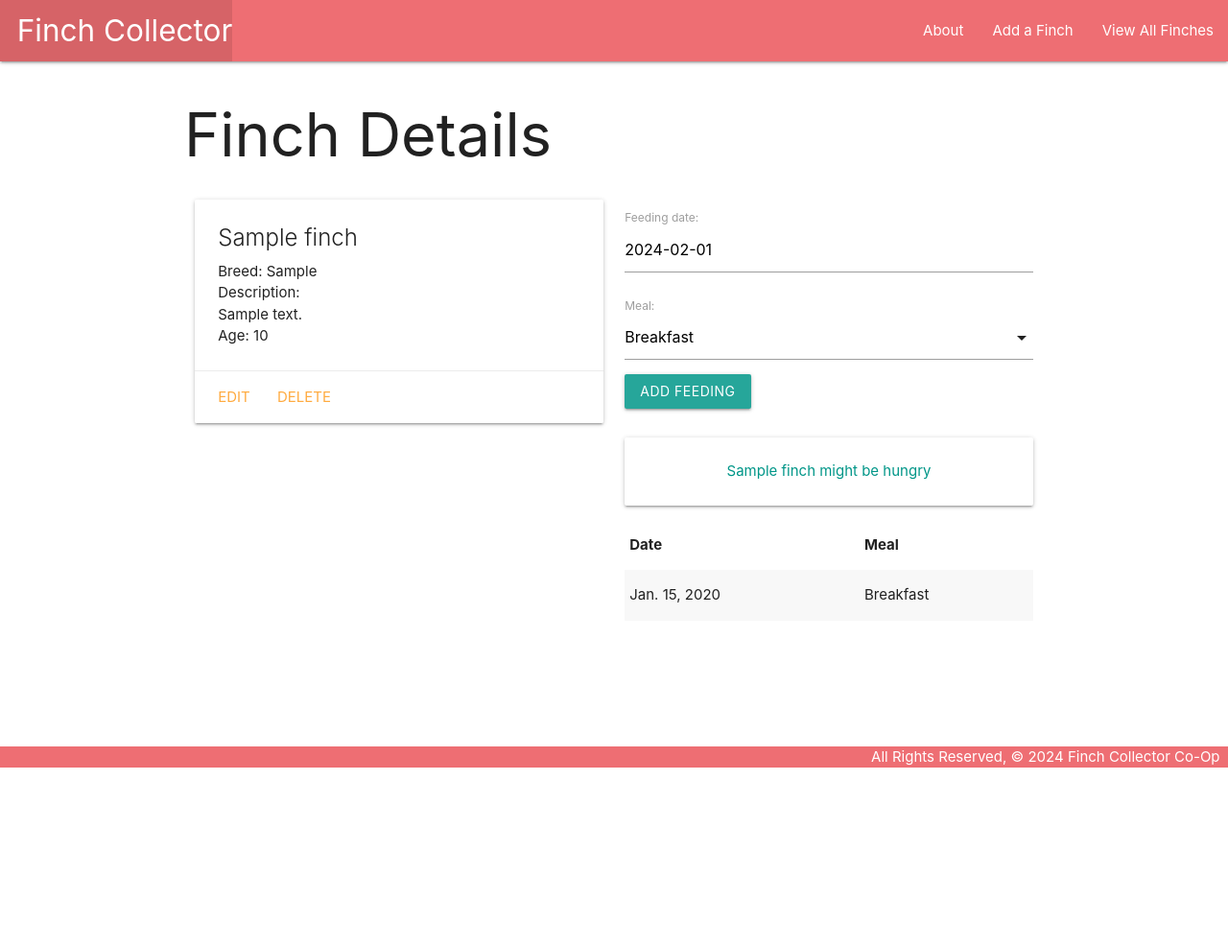
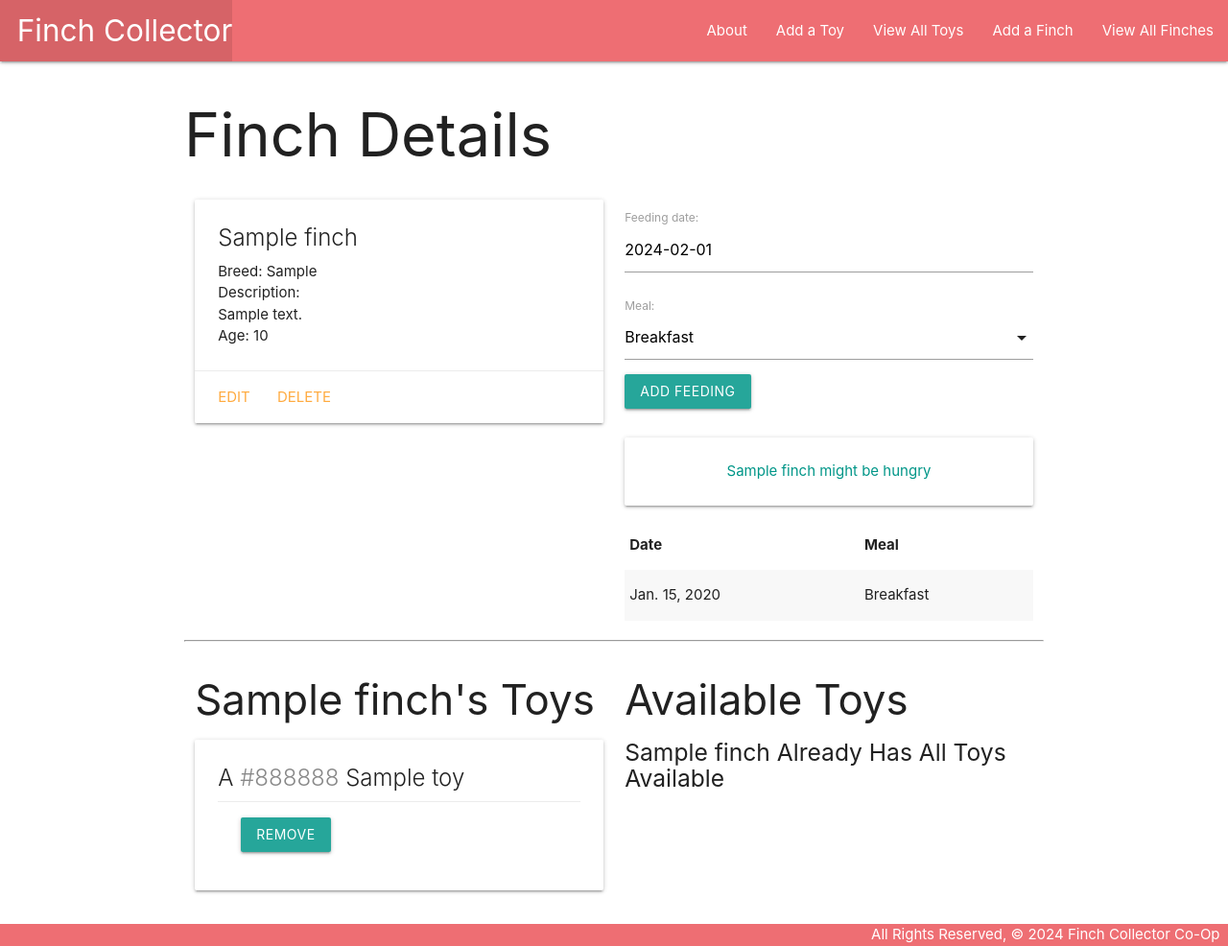
Before and after one commit to nicodrose/finch-collector, a Django app: page /finches/1/ in a window 1280 px wide. Shown: the whole page at 96% size. Before the commit the page ends 800 px from the top, so only its background shows below. Run offline with Django 5.2, Linux system fonts and the light colour scheme; tables that the repository leaves empty hold one stand-in row (values such as "Sample post").

Commit message:
Updated for lab part 5

```diff
--- a/main_app/admin.py
+++ b/main_app/admin.py
@@ -1,6 +1,7 @@
 from django.contrib import admin
-from .models import Finch, Feeding
+from .models import Finch, Feeding, Toy
 
 # Register your models here.
 admin.site.register(Finch)
 admin.site.register(Feeding)
+admin.site.register(Toy)
--- a/main_app/models.py
+++ b/main_app/models.py
@@ -9,11 +9,23 @@ MEALS = (
 )
 
 # Create your models here.
+class Toy(models.Model):
+  name = models.CharField(max_length=50)
+  color = models.CharField(max_length=20)
+
+  def __str__(self):
+    return self.name
+
+  def get_absolute_url(self):
+    return reverse('toys_detail', kwargs={'pk': self.id})
+
+
 class Finch(models.Model):
   name = models.CharField(max_length=100)
   breed = models.CharField(max_length=100)
   description = models.TextField(max_length=250)
   age = models.IntegerField()
+  toys = models.ManyToManyField(Toy)
 
   def __str__(self):
     return f'{self.name} ({self.id})'
--- a/main_app/templates/base.html
+++ b/main_app/templates/base.html
@@ -20,6 +20,8 @@
         </ul>
         <ul class="right">
           <li><a href="{% url 'about' %}">About</a></li>
+          <li><a href="{% url 'toys_create' %}">Add a Toy</a></li>
+          <li><a href="{% url 'toys_index' %}">View All Toys</a></li>
           <li><a href="{% url 'finches_create' %}">Add a Finch</a></li>
           <li><a href="{% url 'index' %}">View All Finches</a></li>
         </ul>
--- a/main_app/templates/finches/detail.html
+++ b/main_app/templates/finches/detail.html
@@ -50,6 +50,54 @@
   </div>
 </div>
 
+<hr>
+<div class="row">
+  <div class="col s6">
+    <h3>{{ finch.name }}'s Toys</h3>
+    {% if finch.toys.count %}
+      {% for toy in finch.toys.all %}
+        <div class="card">
+          <div class="card-content">
+            <span class="card-title">
+              A <span style="color: {{ toy.color }}">{{ toy.color }}</span> {{ toy.name }}
+            </span>
+            <div class="card-action">
+              <form action="{% url 'unassoc_toy' finch.id toy.id %}" method="POST">
+                {% csrf_token %}
+                <button type="submit" class="btn">Remove</button>
+              </form>
+            </div>
+          </div>
+        </div>
+      {% endfor %}
+    {% else %}
+      <h5>No Toys, Meep</h5>
+    {% endif %}
+  </div>
+  <div class="col s6">
+    <h3>Available Toys</h3>
+    {% if toys.count %}
+      {% for toy in toys.all %}
+        <div class="card">
+          <div class="card-content">
+            <span class="card-title">
+              A <span style="color: {{ toy.color }}">{{ toy.color }}</span> {{ toy.name }}
+            </span>
+          </div>
+          <div class="card-action">
+            <form action="{% url 'assoc_toy' finch.id toy.id %}" method="POST">
+              {% csrf_token %}
+              <button type="submit" class="btn">Add</button>
+            </form>
+          </div>
+        </div>
+      {% endfor %}
+    {% else %}
+      <h5>{{finch.name}} Already Has All Toys Available</h5>
+    {% endif %}
+  </div>
+</div>
+
 <script>
   const dateEl = document.getElementById('id_date');
     M.Datepicker.init(dateEl, {
--- a/main_app/urls.py
+++ b/main_app/urls.py
@@ -10,4 +10,11 @@ urlpatterns = [
   path('finches/<int:pk>/update/', views.FinchUpdate.as_view(), name='finches_update'),
   path('finches/<int:pk>/delete/', views.FinchDelete.as_view(), name='finches_delete'),
   path('finches/<int:finch_id>/add_feeding/', views.add_feeding, name='add_feeding'),
+  path('finches/<int:finch_id>/assoc_toy/<int:toy_id>/', views.assoc_toy, name='assoc_toy'),
+  path('finches/<int:finch_id>/unassoc_toy/<int:toy_id>/', views.unassoc_toy, name='unassoc_toy'),
+  path('toys/', views.ToyList.as_view(), name='toys_index'),
+  path('toys/<int:pk>/', views.ToyDetail.as_view(), name='toys_detail'),
+  path('toys/create/', views.ToyCreate.as_view(), name='toys_create'),
+  path('toys/<int:pk>/update/', views.ToyUpdate.as_view(), name='toys_update'),
+  path('toys/<int:pk>/delete/', views.ToyDelete.as_view(), name='toys_delete'),
 ]
--- a/main_app/views.py
+++ b/main_app/views.py
@@ -1,6 +1,7 @@
 from django.shortcuts import render, redirect
 from django.views.generic.edit import CreateView, UpdateView, DeleteView
-from .models import Finch
+from django.views.generic import ListView, DetailView
+from .models import Finch, Toy
 from .forms import FeedingForm
 
 # Create your views here.
@@ -18,14 +19,16 @@ def finches_index(request):
 
 def finches_detail(request, finch_id):
   finch = Finch.objects.get(id=finch_id)
+  id_list = finch.toys.all().values_list('id')
+  toys_cat_doesnt_have = Toy.objects.exclude(id__in=id_list)
   feeding_form = FeedingForm()
   return render(request, 'finches/detail.html', {
-    'finch': finch, 'feeding_form': feeding_form
+    'finch': finch, 'feeding_form': feeding_form, 'toys': toys_cat_doesnt_have
     })
 
 class FinchCreate(CreateView):
   model = Finch
-  fields = '__all__'
+  fields = ['name', 'breed', 'description', 'age']
 
 class FinchUpdate(UpdateView):
   model = Finch
@@ -43,3 +46,29 @@ def add_feeding(request, finch_id):
     new_feeding.finch_id = finch_id
     new_feeding.save()
   return redirect('detail', finch_id=finch_id)
+
+class ToyList(ListView):
+  model = Toy
+
+class ToyDetail(DetailView):
+  model = Toy
+
+class ToyCreate(CreateView):
+  model = Toy
+  fields = '__all__'
+
+class ToyUpdate(UpdateView):
+  model = Toy
+  fields = ['name', 'color']
+
+class ToyDelete(DeleteView):
+  model = Toy
+  success_url = '/toys'
+
+def assoc_toy(request, finch_id, toy_id):
+  Finch.objects.get(id=finch_id).toys.add(toy_id)
+  return redirect('detail', finch_id=finch_id)
+
+def unassoc_toy(request, finch_id, toy_id):
+  Finch.objects.get(id=finch_id).toys.remove(toy_id)
+  return redirect('detail', finch_id=finch_id)
```
Also changed, not shown: main_app/templates/main_app/toy_confirm_delete.html (added, +13 -0 lines), main_app/templates/main_app/toy_detail.html (added, +20 -0 lines), main_app/templates/main_app/toy_form.html (added, +19 -0 lines), main_app/templates/main_app/toy_list.html (added, +17 -0 lines), main_app/migrations/0003_toy_alter_feeding_options.py (added), main_app/migrations/0004_finch_toys.py (added).
